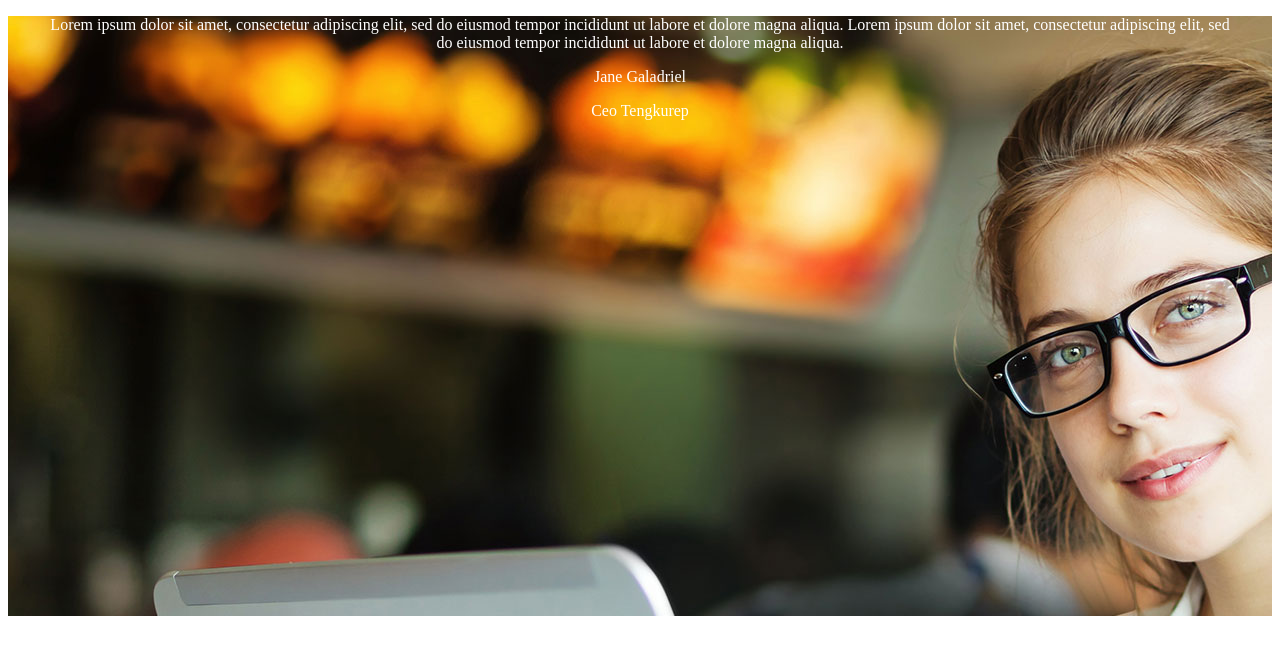
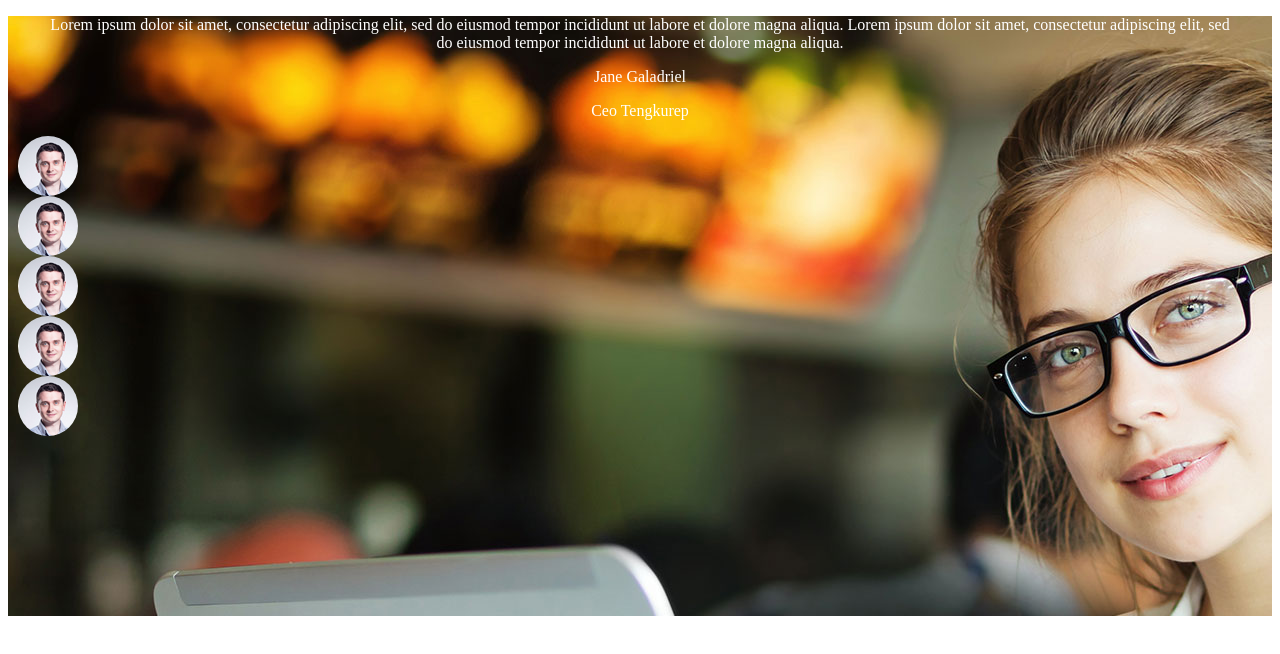
Before and after one commit to ArturRudyk/Tajam, a plain HTML site: page index.html in a window 1280 px wide. Drawn offline with Linux system fonts and the light colour scheme.

Commit message:
add comment images

```diff
--- a/index.html
+++ b/index.html
@@ -24,7 +24,11 @@
             </div>
 
             <div class="comment__images">
-                <div class="comment__image"><img src=""/></div>
+                <div class="comment__image" style="background-image: url(images/ava.jpg)"></div>
+                <div class="comment__image" style="background-image: url(images/ava.jpg)"></div>
+                <div class="comment__image" style="background-image: url(images/ava.jpg)"></div>
+                <div class="comment__image" style="background-image: url(images/ava.jpg)"></div>
+                <div class="comment__image" style="background-image: url(images/ava.jpg)"></div>
             </div>
 
         </div>
--- a/style.css
+++ b/style.css
@@ -3,3 +3,14 @@
     color: #ffffff;
     text-align: center;
 }
+
+.comment__images {
+
+}
+
+.comment__image {
+    height: 60px;
+    width: 60px;
+    border-radius: 100px;
+    margin: 0px 10px;
+}
```
Also changed, not shown: images/ava.jpg (added).
